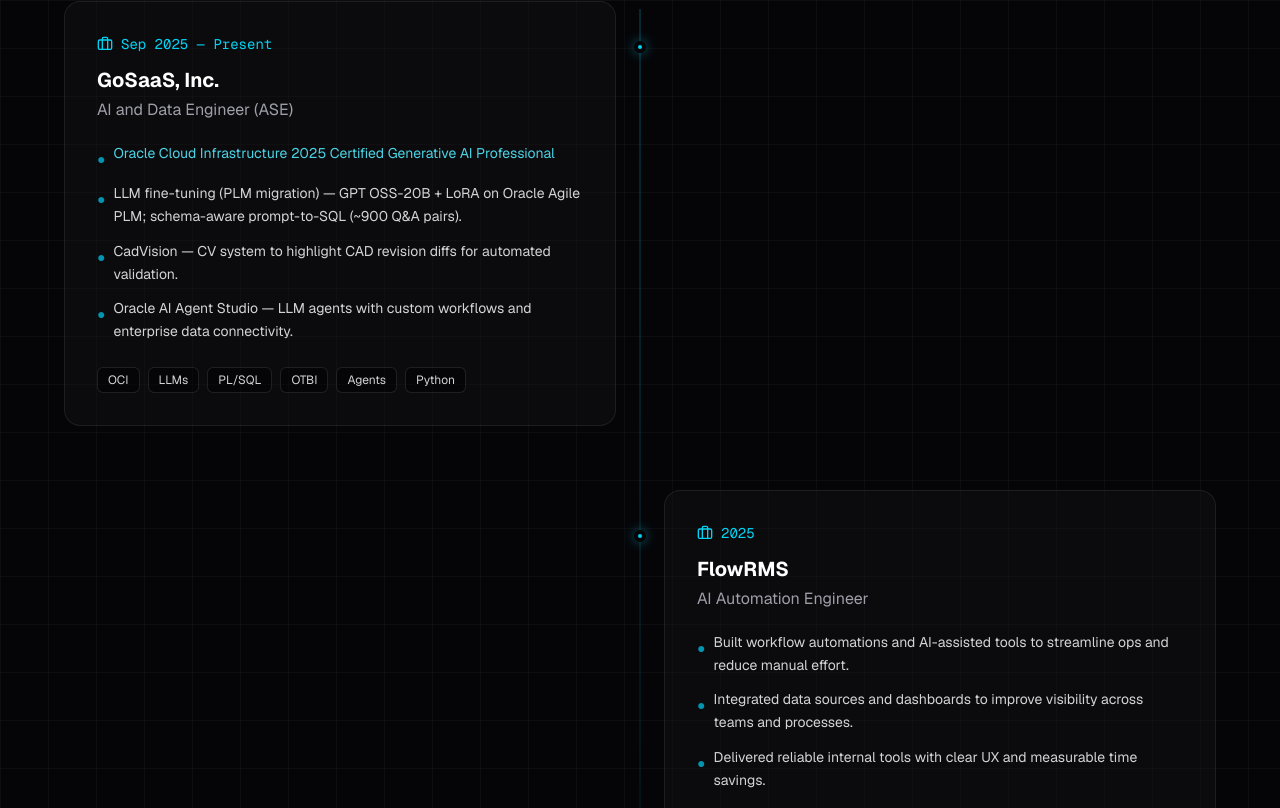
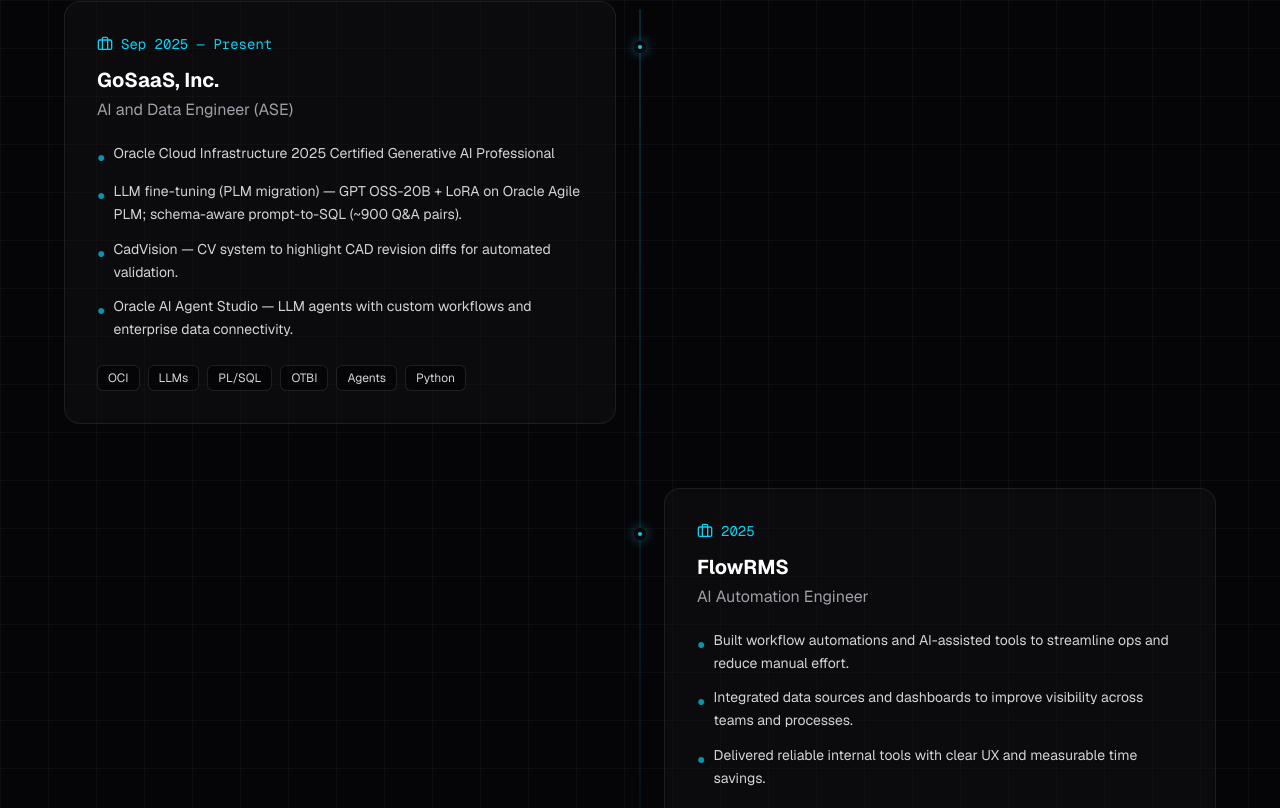
Before and after one commit to FaizannQureshi/my-portfolio, a Next.js app: page / in a window 1280 px wide. Shown: the part 5472-6280 px from the top of the page. Built offline with nearby package versions, Linux system fonts and the light colour scheme.

Commit message:
headline updated

```diff
--- a/app/components/Experience.tsx
+++ b/app/components/Experience.tsx
@@ -119,14 +119,14 @@
       <ul className="mt-5 space-y-3 text-sm text-zinc-300 leading-relaxed">
         {job.highlights.map((h, hi) => (
           <li key={hi} className="flex items-start gap-2">
-            <span className="text-cyan-500/80 mt-[0.38rem] shrink-0">●</span>
+            <span className="text-cyan-500/80 mt-1 shrink-0">●</span>
             <span className="min-w-0">
               {h.href ? (
                 <a
                   href={h.href}
                   target="_blank"
                   rel="noopener noreferrer"
-                  className="text-cyan-300/90 hover:underline underline-offset-2"
+                  className="text-cyan-300/90 hover:underline underline-offset-2 leading-relaxed"
                 >
                   {h.text}
                 </a>
--- a/app/content/portfolio.ts
+++ b/app/content/portfolio.ts
@@ -162,7 +162,6 @@
     highlights: [
       {
         text: "Oracle Cloud Infrastructure 2025 Certified Generative AI Professional",
-        href: site.oracleGenAiCert,
       },
       {
         text: "LLM fine-tuning (PLM migration) — GPT OSS-20B + LoRA on Oracle Agile PLM; schema-aware prompt-to-SQL (~900 Q&A pairs).",
@@ -200,7 +199,6 @@
     highlights: [
       {
         text: "BookYOLO — AI listing scanner for Airbnb / Agoda / Booking.com; features and risk flags for stay quality.",
-        href: "https://bookyolo.com/",
       },
       {
         text: "Physics-informed regression — PyTorch multi-output model for 5D CFD with custom losses.",
```
